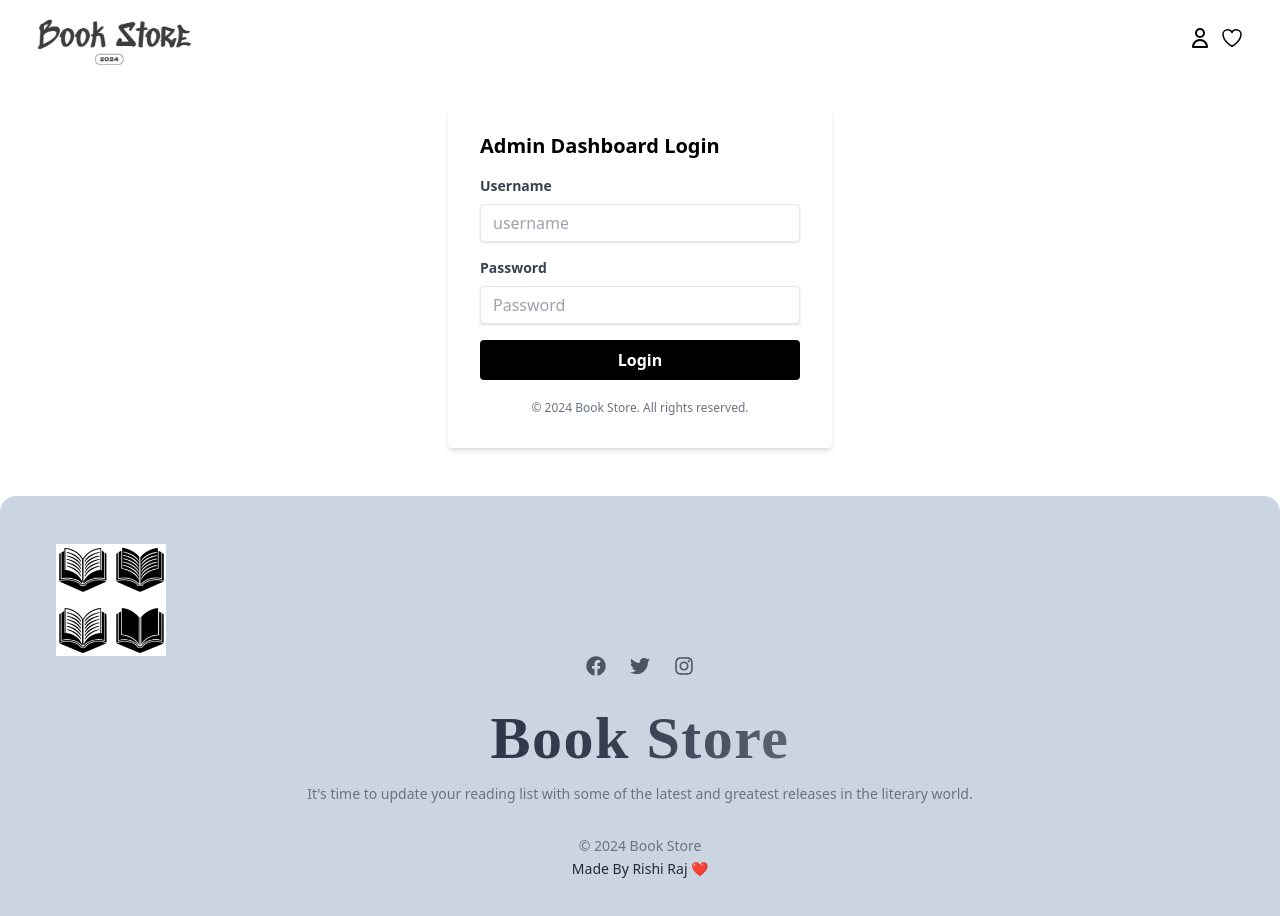
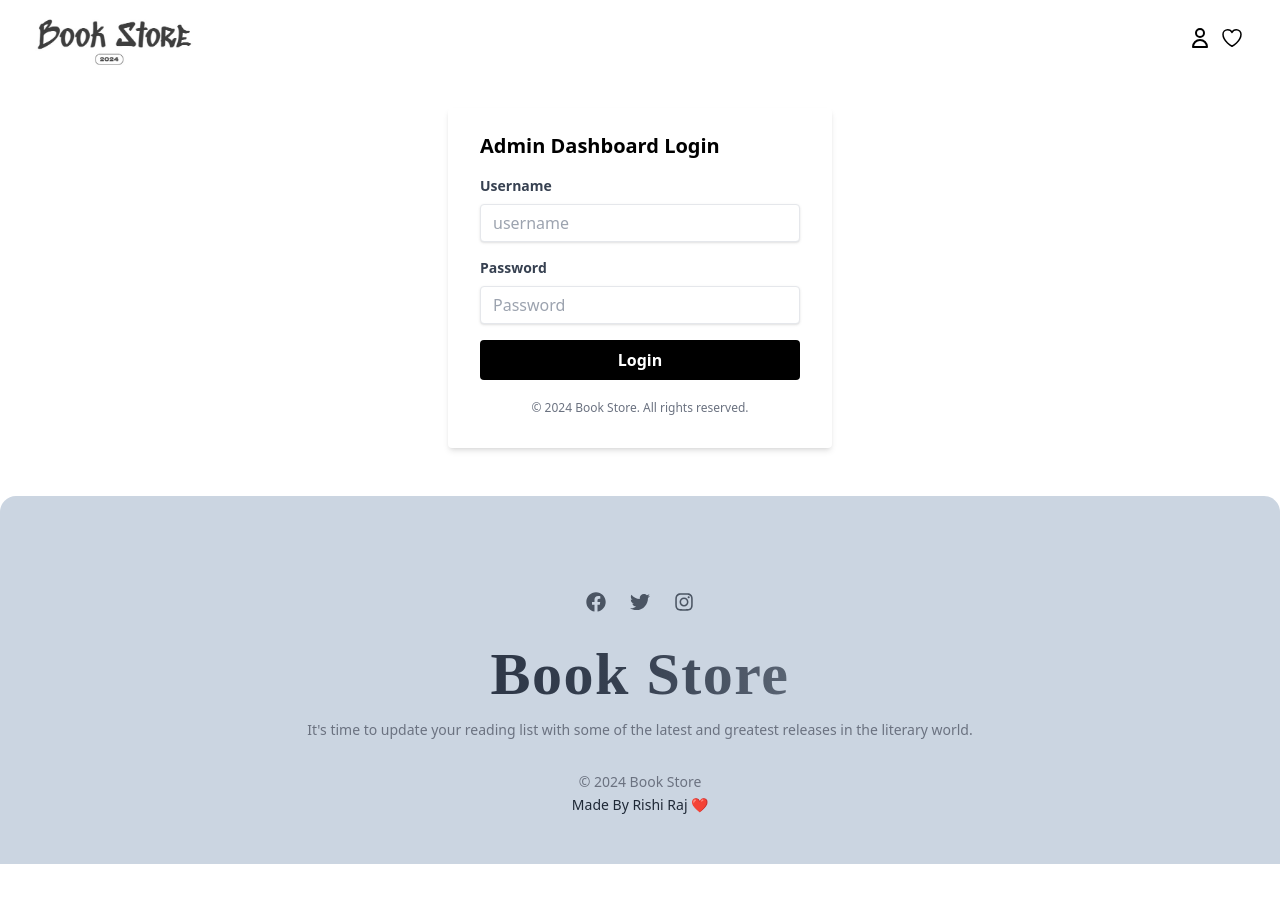
Before and after one commit to rishi-raj0104/Book_Store, a React (Vite) app: page /admin in a window 1280 px wide. Shown: the top 916 px of the page. After the commit the page ends 864 px from the top, so only its background shows below. Built offline with nearby package versions, Linux system fonts and the light colour scheme; a web font is replaced by a local one.

Commit message:
Update AdminFooter.jsx

```diff
--- a/src/pages/dashboard/AdminFooter.jsx
+++ b/src/pages/dashboard/AdminFooter.jsx
@@ -10,9 +10,9 @@ const AdminFooter = () => {
       {/* <div className="container mx-auto flex items-center justify-between px-10 py-6"> */}
       <div className="container mx-auto flex flex-col md:flex-row items-center justify-between px-6 md:px-10">
         {/* Left: Logo */}
-        <div className="flex items-center md:ml-4">
+{/*         <div className="flex items-center md:ml-4">
           <img src={footer_logo} alt="Book Store Logo" className="h-20 md:h-28 w-auto" />
-        </div>
+        </div> */}
         {/* Center: Navigation Links */}
         <div className="flex flex-col items-center md:flex-row space-y-4 md:space-y-0 md:space-x-8">
           {/* <Link to="/admin" className="hover:text-gray-900">Home</Link> */}
```
